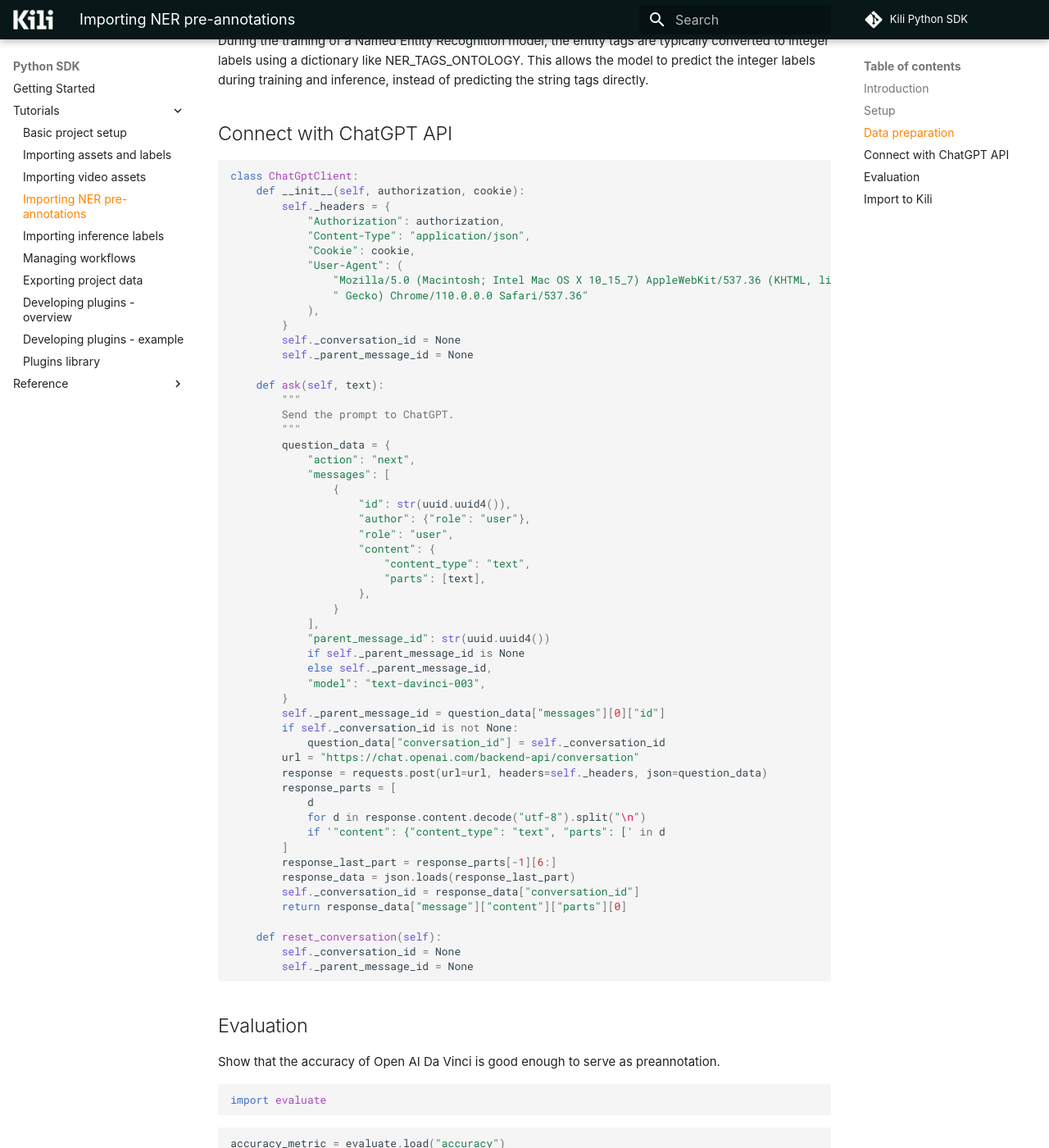
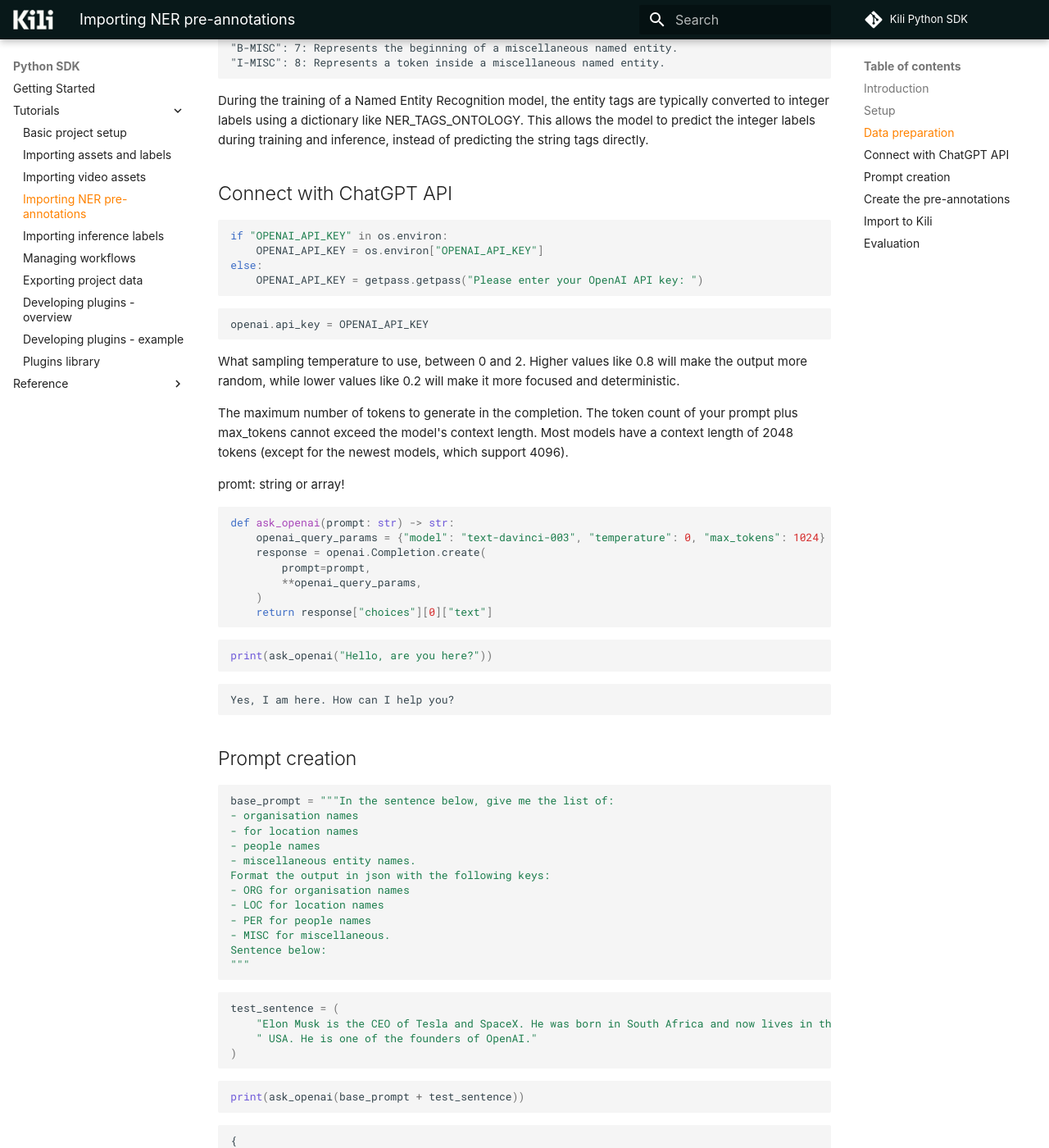
Before and after one commit to kili-technology/kili-python-sdk, an MkDocs documentation site: the page built from docs/sdk/tutorials/ner_pre_annotations_openai.md, in a window 1280 px wide and 1400 px high, scrolled down 2055 px. Shown: the whole window at 82% size. Built offline with MkDocs 1.6.1 and Material for MkDocs 9.7.7, drawn with Linux system fonts in a browser that asks for light colours; nearby versions of some CDN libraries; some web fonts are replaced; library files that are not in the unit come from our copies; comment, search, counter and statistics services are not loaded; the version menu is left out; some of the changed text lies outside the part shown.

Commit message:
docs: add ner preannotations with chatgpt

````diff
--- a/docs/sdk/tutorials/ner_pre_annotations_openai.md
+++ b/docs/sdk/tutorials/ner_pre_annotations_openai.md
@@ -14,7 +14,7 @@ Open AI Davinci....  zero-shot ...
 
 
 ```python
-!pip install kili datasets evaluate ipywidgets
+!pip install kili datasets evaluate ipywidgets openai
 ```
 
 
@@ -25,8 +25,10 @@ import json
 import requests
 import uuid
 import numpy as np
+import openai
 from pprint import pprint
 from tqdm import tqdm
+from typing import List
 ```
 
 ## Data preparation
@@ -41,13 +43,15 @@ from datasets import load_dataset
 
 
 ```python
-N = 10
+MAX_DATAPOINTS = 5
+MIN_NB_TOKENS_PER_SENTENCE = 9
 ```
 
 
 ```python
 dataset = load_dataset("conll2003", split="train").filter(
-    lambda datapoint: int(datapoint["id"]) < N
+    lambda datapoint: int(datapoint["id"]) < MAX_DATAPOINTS
+    and len(datapoint["tokens"]) >= MIN_NB_TOKENS_PER_SENTENCE
 )
 ```
 
@@ -65,7 +69,7 @@ print(dataset)
 
     Dataset({
         features: ['id', 'tokens', 'pos_tags', 'chunk_tags', 'ner_tags'],
-        num_rows: 10
+        num_rows: 3
     })
 
 
@@ -118,60 +122,151 @@ During the training of a Named Entity Recognition model, the entity tags are typ
 
 
 ```python
-class ChatGptClient:
-    def __init__(self, authorization, cookie):
-        self._headers = {
-            "Authorization": authorization,
-            "Content-Type": "application/json",
-            "Cookie": cookie,
-            "User-Agent": (
-                "Mozilla/5.0 (Macintosh; Intel Mac OS X 10_15_7) AppleWebKit/537.36 (KHTML, like"
-                " Gecko) Chrome/110.0.0.0 Safari/537.36"
-            ),
-        }
-        self._conversation_id = None
-        self._parent_message_id = None
+if "OPENAI_API_KEY" in os.environ:
+    OPENAI_API_KEY = os.environ["OPENAI_API_KEY"]
+else:
+    OPENAI_API_KEY = getpass.getpass("Please enter your OpenAI API key: ")
+```
 
-    def ask(self, text):
-        """
-        Send the prompt to ChatGPT.
-        """
-        question_data = {
-            "action": "next",
-            "messages": [
-                {
-                    "id": str(uuid.uuid4()),
-                    "author": {"role": "user"},
-                    "role": "user",
-                    "content": {
-                        "content_type": "text",
-                        "parts": [text],
-                    },
-                }
-            ],
-            "parent_message_id": str(uuid.uuid4())
-            if self._parent_message_id is None
-            else self._parent_message_id,
-            "model": "text-davinci-003",
-        }
-        self._parent_message_id = question_data["messages"][0]["id"]
-        if self._conversation_id is not None:
-            question_data["conversation_id"] = self._conversation_id
-        url = "https://chat.openai.com/backend-api/conversation"
-        response = requests.post(url=url, headers=self._headers, json=question_data)
-        response_parts = [
-            d
-            for d in response.content.decode("utf-8").split("\n")
-            if '"content": {"content_type": "text", "parts": [' in d
-        ]
-        response_last_part = response_parts[-1][6:]
-        response_data = json.loads(response_last_part)
-        self._conversation_id = response_data["conversation_id"]
-        return response_data["message"]["content"]["parts"][0]
 
-    def reset_conversation(self):
-        self._conversation_id = None
-        self._parent_message_id = None
+```python
+openai.api_key = OPENAI_API_KEY
+```
+
+What sampling temperature to use, between 0 and 2. Higher values like 0.8 will make the output more random, while lower values like 0.2 will make it more focused and deterministic.
+
+The maximum number of tokens to generate in the completion. The token count of your prompt plus max_tokens cannot exceed the model's context length. Most models have a context length of 2048 tokens (except for the newest models, which support 4096).
+
+promt: string or array!
+
+
+```python
+def ask_openai(prompt: str) -> str:
+    openai_query_params = {"model": "text-davinci-003", "temperature": 0, "max_tokens": 1024}
+    response = openai.Completion.create(
+        prompt=prompt,
+        **openai_query_params,
+    )
+    return response["choices"][0]["text"]
+```
+
+
+```python
+print(ask_openai("Hello, are you here?"))
+```
+
+
+
+    Yes, I am here. How can I help you?
+
+
+## Prompt creation
+
+
+```python
+base_prompt = """In the sentence below, give me the list of:
+- organisation names
+- for location names
+- people names
+- miscellaneous entity names.
+Format the output in json with the following keys:
+- ORG for organisation names
+- LOC for location names
+- PER for people names
+- MISC for miscellaneous.
+Sentence below:
+"""
+```
+
+
+```python
+test_sentence = (
+    "Elon Musk is the CEO of Tesla and SpaceX. He was born in South Africa and now lives in the"
+    " USA. He is one of the founders of OpenAI."
+)
+```
+
+
+```python
+print(ask_openai(base_prompt + test_sentence))
+```
+
+
+
+    {
+      "ORG": ["Tesla", "SpaceX", "OpenAI"],
+      "LOC": ["South Africa", "USA"],
+      "PER": ["Elon Musk"],
+      "MISC": []
+    }
+
+
+## Create the pre-annotations
+
+
+```python
+openai_answers = []
+for datapoint in dataset:
+    sentence = " ".join(datapoint["tokens"])
+    answer = ask_openai(base_prompt + sentence)
+    answer_json = json.loads(answer)
+    openai_answers.append(answer_json)
+```
+
+
+```python
+openai_answers
+```
+
+
+
+
+    [{'ORG': ['EU', 'German'], 'LOC': ['British'], 'PER': [], 'MISC': ['lamb']},
+     {'ORG': ['European Commission'],
+      'LOC': ['Germany', 'Britain'],
+      'PER': [],
+      'MISC': ['mad cow disease']},
+     {'ORG': ['European Union', 'Britain'],
+      'LOC': ['Germany'],
+      'PER': ['Werner Zwingmann'],
+      'MISC': []}]
+
+
+
+
+## Import to Kili
+Import both assets and predictions and show a few screenshots: a good example and a bad example.
+
+
+```python
+if "KILI_API_KEY" in os.environ:
+    KILI_API_KEY = os.environ["KILI_API_KEY"]
+else:
+    KILI_API_KEY = getpass.getpass("Please enter your Kili API key: ")
+```
+
+
+```python
+from kili.client import Kili
+```
+
+
+```python
+kili = Kili(
+    api_key=KILI_API_KEY,  # no need to pass the API_KEY if it is already in your environment variables
+    # api_endpoint="https://cloud.kili-technology.com/api/label/v2/graphql",
+    # the line above can be uncommented and changed if you are working with an on-premise version of Kili
+)
+```
+
+    /Users/jonasm/kili-python-sdk/src/kili/authentication.py:44: UserWarning: Kili Python SDK version should match with Kili API version.
+    Please install version: "pip install kili==2.130.0"
+      self.endpoint_kili_version = self.check_versions_match()
+
+
+
+```python
+
 ```
 
 
@@ -215,55 +310,6 @@ accuracy_metric = evaluate.load("accuracy")
 
 model: choose your model: https://platform.openai.com/docs/models/overview
 
-What sampling temperature to use, between 0 and 2. Higher values like 0.8 will make the output more random, while lower values like 0.2 will make it more focused and deterministic.
-
-The maximum number of tokens to generate in the completion. The token count of your prompt plus max_tokens cannot exceed the model's context length. Most models have a context length of 2048 tokens (except for the newest models, which support 4096).
-
-promt: string or array!
-
-
-```python
-response = openai.Completion.create(
-    model="text-davinci-003", prompt="Say 'this is a test'", temperature=0, max_tokens=100
-)
-```
-
-
-```python
-print(response)
-```
-
-
-## Import to Kili
-Import both assets and predictions and show a few screenshots: a good example and a bad example.
-
-
-```python
-if "KILI_API_KEY" in os.environ:
-    KILI_API_KEY = os.environ["KILI_API_KEY"]
-else:
-    KILI_API_KEY = getpass.getpass("Please enter your Kili API key: ")
-```
-
-
-```python
-from kili.client import Kili
-```
-
-
-```python
-kili = Kili(
-    api_key=KILI_API_KEY,  # no need to pass the API_KEY if it is already in your environment variables
-    # api_endpoint="https://cloud.kili-technology.com/api/label/v2/graphql",
-    # the line above can be uncommented and changed if you are working with an on-premise version of Kili
-)
-```
-
-    /Users/jonasm/kili-python-sdk/src/kili/authentication.py:44: UserWarning: Kili Python SDK version should match with Kili API version.
-    Please install version: "pip install kili==2.130.0"
-      self.endpoint_kili_version = self.check_versions_match()
-
-
 
 ```python
 
@@ -273,78 +319,3 @@ kili = Kili(
 ```python
 
 ```
-
-
-
-
-class LabelGPT:
-    def __init__(self, chatgpt, instructions):
-        self._chatgpt = chatgpt
-        self._instructions = instructions
-
-    def __get_tokens_index(self, text_tokens, entity_tokens):
-        index = list(range(len(text_tokens)))
-        for i, token in enumerate(entity_tokens):
-            token_index = list(np.where(np.array(text_tokens) == token)[0] - i)
-            index = list(set(index) & set(token_index))
-        return index
-
-    def ask_iob(self, tokens):
-        text = " ".join(tokens)
-        question = f"{self._instructions}\n\n{text}"
-        response = self._chatgpt.ask(question)
-        self._chatgpt.reset_conversation()
-        ner_tags = ["O"] * len(tokens)
-        try:
-            response_json = json.loads(response)
-        except:
-            return ner_tags
-        for key, values in response_json.items():
-            for value in values:
-                entity_tokens = value.split(" ")
-                entity_index = self.__get_tokens_index(
-                    text_tokens=tokens,
-                    entity_tokens=entity_tokens,
-                )
-                for i_1 in entity_index:
-                    for i_2, token in enumerate(entity_tokens):
-                        prefix = "B" if i_2 == 0 else "I"
-                        ner_tags[i_1 + i_2] = prefix + "-" + key
-        return ner_tags
-
-
-def main():
-    authorization = "Bearer eyJhbGciOiJSUzI1NiIsIn..."
-    cookie = "__Host-next-auth.csrf-token=45d80225..."
-    chatgpt = ChatGPT(authorization, cookie)
-    instructions = """Give, for the following text, the list of:
-- organisation names
-- for location names
-- people names
-- miscellaneous entity names.
-The output should be formated as a json with the following keys:
-- ORG for organisation names
-- LOC for location names
-- PER for people names
-- MISC for miscellaneous.
-"""
-    dataset = load_dataset("conll2003", split="train").filter(
-        lambda x: int(x["id"]) < 10
-    )
-    labelgpt = LabelGPT(chatgpt, instructions)
-    accuracy_metric = evaluate.load("accuracy")
-    references = []
-    predictions = []
-    for d in tqdm(dataset):
-        tokens = d["tokens"]
-        iob = labelgpt.ask_iob(tokens)
-        pprint(list(zip(tokens, iob)))
-        predictions += [NER_TAGS_ONTOLOGY.get(e, 0) for e in iob]
-        references += d["ner_tags"]
-    assert len(predictions) == len(references)
-    results = accuracy_metric.compute(references=references, predictions=predictions)
-    print(results)
-
-
-if __name__ == "__main__":
-    main()
````
Also changed, not shown: 1 other file.
